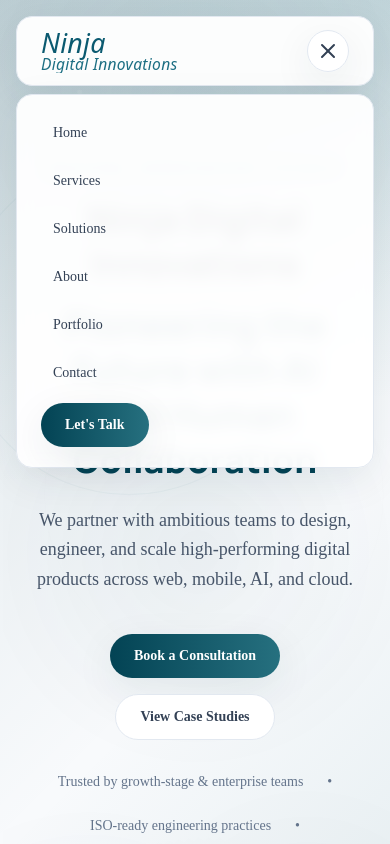
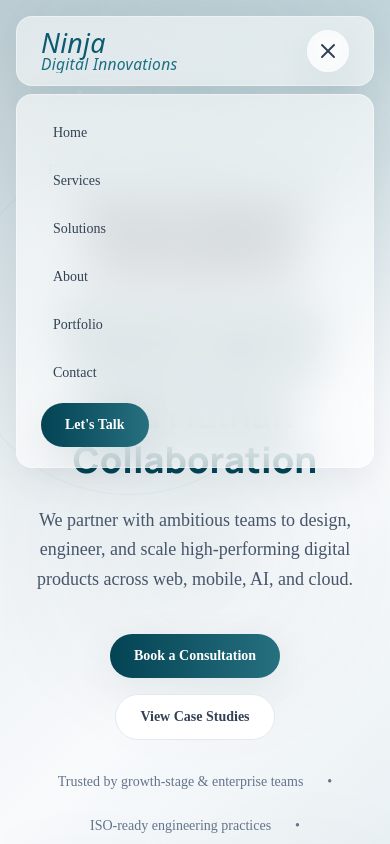
Before and after one commit to masudndiuiux-maker/ninja-digital-innovations, a Next.js app: page / in a window 390 px wide. Both pictures are taken after a click on the button "Open menu". Shown: the top 844 px of the page. Built offline with nearby package versions, Linux system fonts and the light colour scheme.

Commit message:
Use glass navbar background on scroll

```diff
--- a/components/sections/Navbar.tsx
+++ b/components/sections/Navbar.tsx
@@ -23,7 +23,7 @@ export function Navbar() {
     <header className="fixed inset-x-0 top-0 z-50 px-4 pt-4">
       <div
         className={`section-container rounded-2xl border transition-all ${
-          scrolled || open ? 'border-slate-200 bg-white/95 shadow-soft backdrop-blur' : 'border-transparent bg-transparent'
+          scrolled || open ? 'border-white/40 bg-white/55 shadow-soft backdrop-blur-xl' : 'border-transparent bg-transparent'
         }`}
       >
         <nav className="flex items-center justify-between gap-4 py-3 md:py-4">
@@ -51,7 +51,7 @@ export function Navbar() {
           <button
             aria-label="Open menu"
             aria-expanded={open}
-            className="inline-flex shrink-0 items-center justify-center rounded-full border border-slate-200 bg-white/90 p-2 text-slate-700 shadow-soft md:hidden"
+            className="inline-flex shrink-0 items-center justify-center rounded-full border border-white/40 bg-white/60 p-2 text-slate-700 shadow-soft backdrop-blur md:hidden"
             onClick={() => setOpen((prev) => !prev)}
           >
             {open ? <X className="h-6 w-6" /> : <Menu className="h-6 w-6" />}
@@ -64,7 +64,7 @@ export function Navbar() {
             initial={{ opacity: 0, y: -10 }}
             animate={{ opacity: 1, y: 0 }}
             exit={{ opacity: 0, y: -10 }}
-            className="section-container mt-2 rounded-2xl border border-slate-200 bg-white/95 p-5 shadow-soft backdrop-blur md:hidden"
+            className="section-container mt-2 rounded-2xl border border-white/40 bg-white/60 p-5 shadow-soft backdrop-blur-xl md:hidden"
           >
             <div className="flex flex-col gap-3">
               {navLinks.map((link) => (
```
